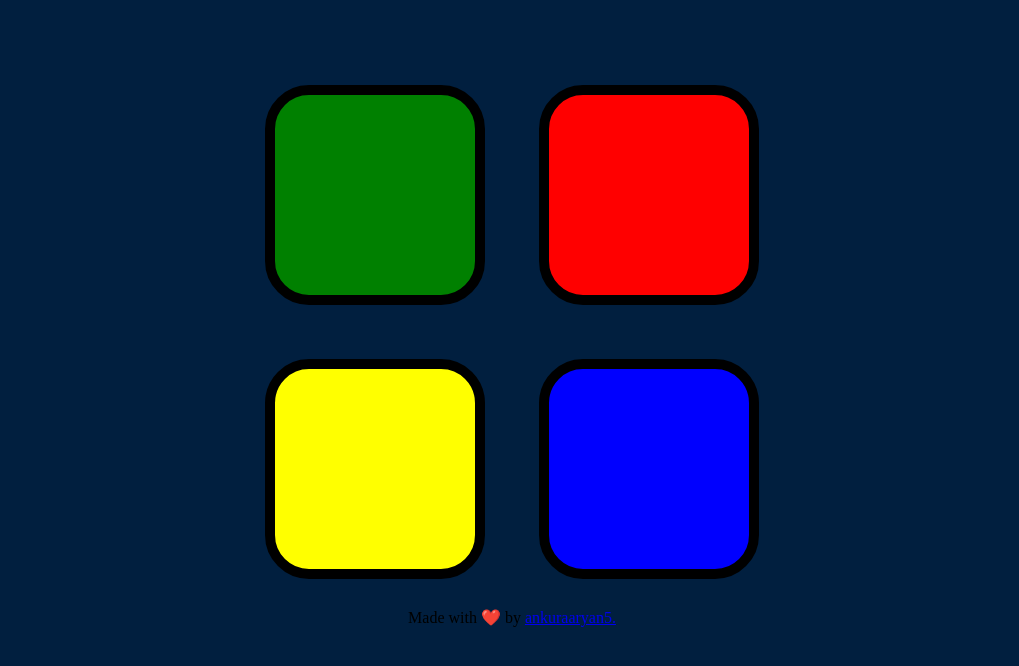
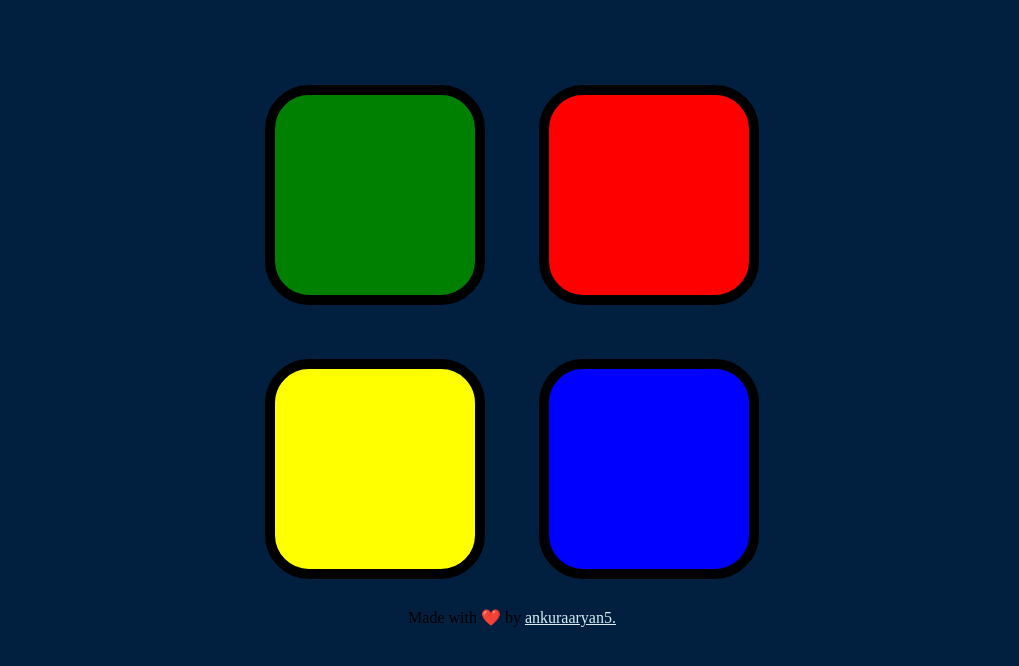
Before and after one commit to ankuraaryan5/Simon-Game, a plain HTML site: page index.html in a window 1280 px wide. Shown: the part 114-780 px from the top of the page, without its empty margins (128-1147 px from the left). Drawn offline with nearby package versions, Linux system fonts and the light colour scheme.

Commit message:
Update styles.css

```diff
--- a/styles.css
+++ b/styles.css
@@ -1,6 +1,11 @@
 body {
   text-align: center;
   background-color: #011F3F;
+}
+
+a{
+  text-decorarion: none;
+  color: #DBEDF3;
 }
 
 #level-title {
```
